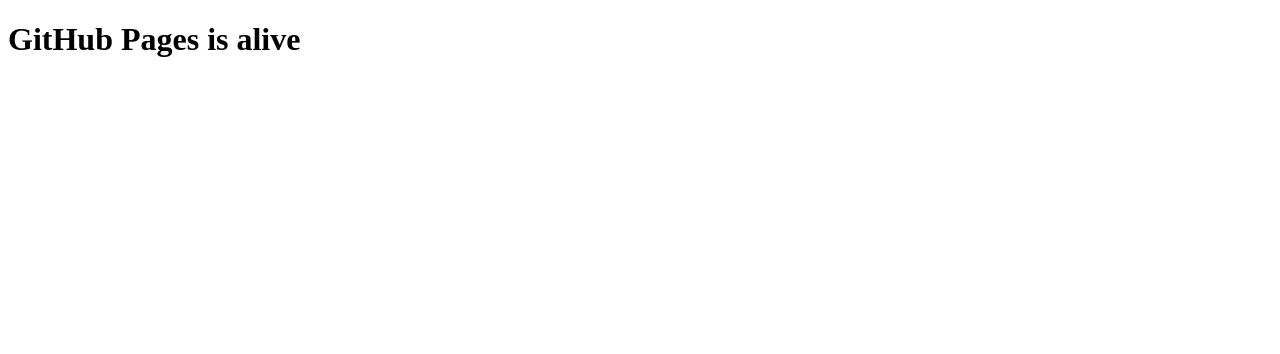
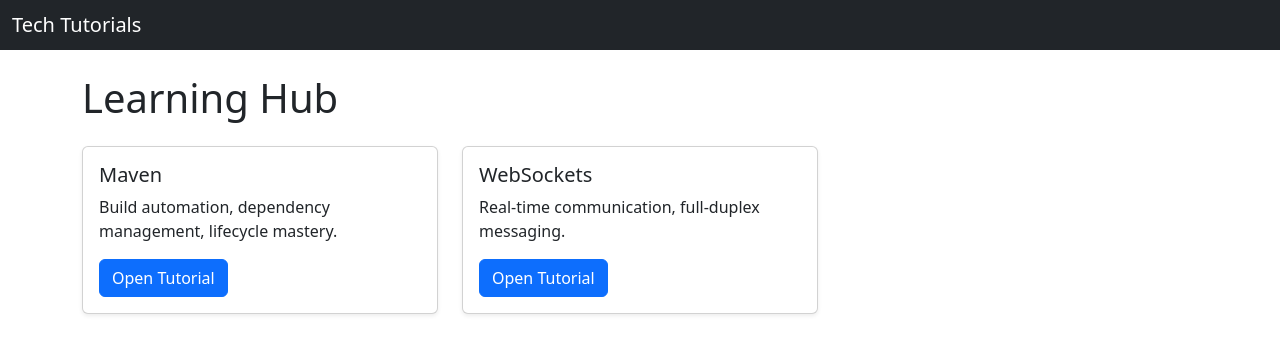
Before and after one commit to raghsonlinedotcom/tech_tutorials_bootstrap_template, a website: page docs/index.html in a window 1280 px wide. Drawn offline with nearby package versions, Linux system fonts and the light colour scheme.

Commit message:
docs/index.html refined to serve a proper index file

```diff
--- a/docs/index.html
+++ b/docs/index.html
@@ -1,6 +1,57 @@
 <!DOCTYPE html>
-<html>
-  <body>
-    <h1>GitHub Pages is alive</h1>
-  </body>
+<html lang="en">
+<head>
+  <meta charset="UTF-8">
+  <title>Tech Tutorials</title>
+
+  <!-- Bootstrap CSS -->
+  <link
+    href="https://cdn.jsdelivr.net/npm/bootstrap@5.3.3/dist/css/bootstrap.min.css"
+    rel="stylesheet"
+  >
+</head>
+<body>
+
+<nav class="navbar navbar-dark bg-dark">
+  <div class="container-fluid">
+    <span class="navbar-brand mb-0 h1">Tech Tutorials</span>
+  </div>
+</nav>
+
+<div class="container mt-4">
+
+  <h1 class="mb-4">Learning Hub</h1>
+
+  <div class="row g-4">
+
+    <!-- Maven -->
+    <div class="col-md-4">
+      <div class="card h-100 shadow-sm">
+        <div class="card-body">
+          <h5 class="card-title">Maven</h5>
+          <p class="card-text">
+            Build automation, dependency management, lifecycle mastery.
+          </p>
+          <a href="maven/" class="btn btn-primary">Open Tutorial</a>
+        </div>
+      </div>
+    </div>
+
+    <!-- WebSockets -->
+    <div class="col-md-4">
+      <div class="card h-100 shadow-sm">
+        <div class="card-body">
+          <h5 class="card-title">WebSockets</h5>
+          <p class="card-text">
+            Real-time communication, full-duplex messaging.
+          </p>
+          <a href="websockets/" class="btn btn-primary">Open Tutorial</a>
+        </div>
+      </div>
+    </div>
+
+  </div>
+</div>
+
+</body>
 </html>
```
